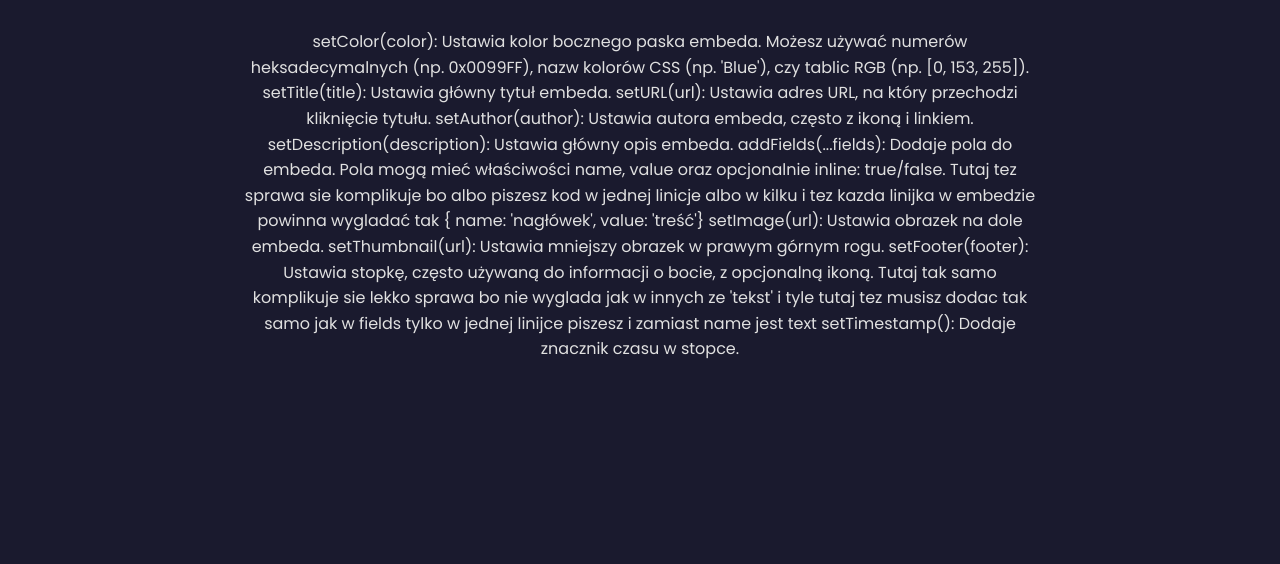
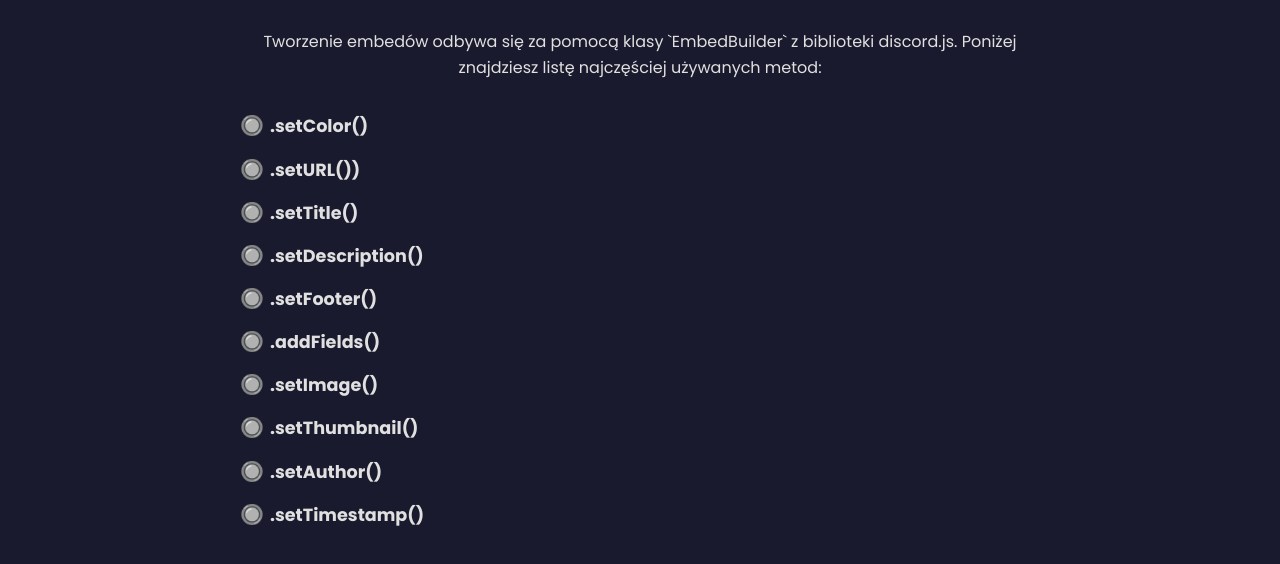
Before and after one commit to PudderMan/Bot-Discord-Docs., a plain HTML site: page embedy.html in a window 1280 px wide. Shown: the part 324-888 px from the top of the page. Before the commit the page ends 800 px from the top, so only its background shows below. Drawn offline with Linux system fonts and the light colour scheme.

Commit message:
naprawa stron nowych

```diff
--- a/embedy.html
+++ b/embedy.html
@@ -24,30 +24,22 @@
         <section class="content-section">
             <h2>Embedy</h2>
             <p>
-                setColor(color): Ustawia kolor bocznego paska embeda. Możesz używać numerów heksadecymalnych (np. 0x0099FF), nazw kolorów CSS (np. 'Blue'), czy tablic RGB (np. [0, 153, 255]).
-
-                setTitle(title): Ustawia główny tytuł embeda.
-
-                setURL(url): Ustawia adres URL, na który przechodzi kliknięcie tytułu.
-
-                setAuthor(author): Ustawia autora embeda, często z ikoną i linkiem.
-
-                setDescription(description): Ustawia główny opis embeda.
-
-                addFields(...fields): Dodaje pola do embeda. Pola mogą mieć właściwości name, value oraz opcjonalnie inline: true/false.
-                Tutaj tez sprawa sie komplikuje bo albo piszesz kod w jednej linicje albo w kilku i tez kazda linijka w embedzie powinna wygladać tak { name: 'nagłówek', value: 'treść'}
-
-                setImage(url): Ustawia obrazek na dole embeda.
-
-                setThumbnail(url): Ustawia mniejszy obrazek w prawym górnym rogu.
-
-                setFooter(footer): Ustawia stopkę, często używaną do informacji o bocie, z opcjonalną ikoną.
-                Tutaj tak samo komplikuje sie lekko sprawa bo nie wyglada jak w innych ze 'tekst' i tyle tutaj tez musisz dodac tak samo jak w fields tylko w jednej linijce piszesz i zamiast name jest text
-
-                setTimestamp(): Dodaje znacznik czasu w stopce.
-
+                Tworzenie embedów odbywa się za pomocą klasy `EmbedBuilder` z biblioteki discord.js.
+                Poniżej znajdziesz listę najczęściej używanych metod:
             </p>
-            </section>
+            <ul class="embed-list">
+                <li><strong title="Ustawia kolor embeda, użyj kodu hex.">.setColor()</strong></li>
+                <li><strong title="Ustawia adres url na który przekierowywuje po kliknieciu tytułu.">.setURL())</strong></li>
+                <li><strong title="Ustawia tytuł embeda.">.setTitle()</strong></li>
+                <li><strong title="Ustawia opis embeda.">.setDescription()</strong></li>
+                <li><strong title="Dodaje stopkę do embeda.">.setFooter()</strong></li>
+                <li><strong title="Dodaje pole do embeda, z tytułem i wartością.">.addFields()</strong></li>
+                <li><strong title="Ustawia obrazek główny.">.setImage()</strong></li>
+                <li><strong title="Ustawia miniaturkę.">.setThumbnail()</strong></li>
+                <li><strong title="Ustawia autora.">.setAuthor()</strong></li>
+                <li><strong title="Dodaje znacznik czasu w stopce.">.setTimestamp()</strong></li>
+            </ul>
+        </section>
     </main>
 </body>
 </html>
--- a/style.css
+++ b/style.css
@@ -113,9 +113,8 @@ body {
     position: relative;
 }
 
-/* Usunięcie pomarańczowego paska */
 .content-section h2::after {
-    display: none;
+    display: none; /* Usunięcie pomarańczowego paska */
 }
 
 .content-section p {
@@ -129,7 +128,7 @@ body {
     padding-top: 8rem;
 }
 
-/* Style dla strony głównej zgodne z nowym zdjęciem */
+/* Style dla strony głównej */
 .hero-home {
     padding-top: 15vh;
     align-items: flex-start;
@@ -175,7 +174,7 @@ body {
 
 /* Nowe style dla listy w zakładce kontakt */
 .contact-list {
-    list-style: none;
+    list-style: none; /* Usunięcie domyślnych punktorów */
     padding: 0;
     margin: 0 auto;
     max-width: 800px;
@@ -231,3 +230,29 @@ body {
     margin-top: 0;
     color: #b0b0b0;
 }
+
+/* Style dla listy komend w zakładce Embedy */
+.embed-list {
+    list-style: none; /* Usuwa domyślne kropki */
+    padding: 0;
+    margin: 2rem auto;
+    max-width: 800px;
+    text-align: left;
+}
+
+.embed-list li {
+    position: relative;
+    padding-left: 30px; /* Odstęp dla ikony */
+    margin-bottom: 15px; /* Odstęp między elementami listy */
+    font-size: 1.1rem;
+}
+
+.embed-list li::before {
+    content: '🔘'; /* Biała kropka jako punktor */
+    position: absolute;
+    left: 0;
+    top: 50%;
+    transform: translateY(-50%);
+    font-size: 1.2rem;
+    color: #e0e0e0; /* Biały kolor dla ikonki */
+}
```
Also changed, not shown: budowa-komend2.html (added, +33 -0 lines), budowa-komendy.html (+19 -19 lines), dokumentacja.html (+2 -2 lines), trzy-kropki.html (deleted).
